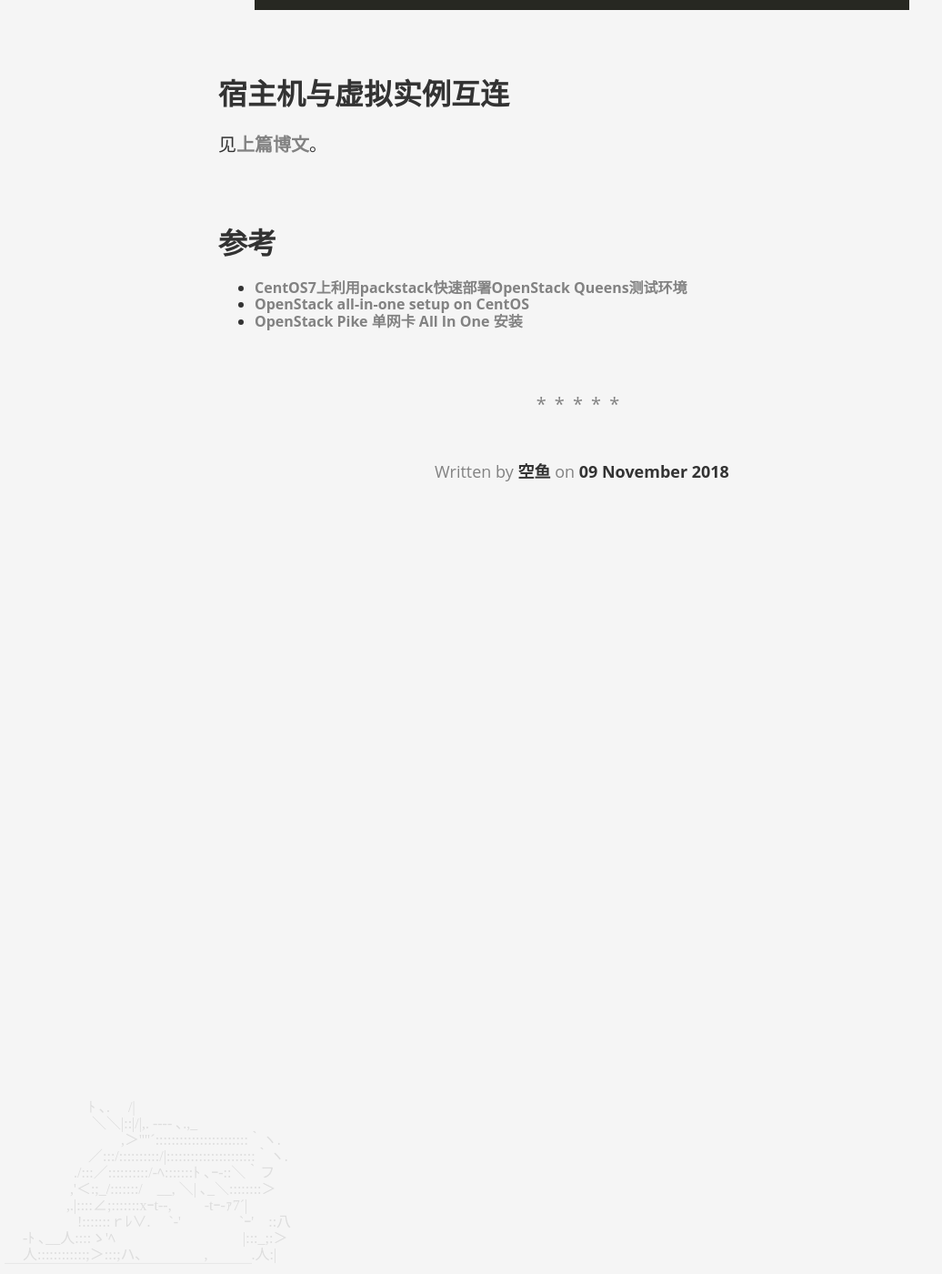
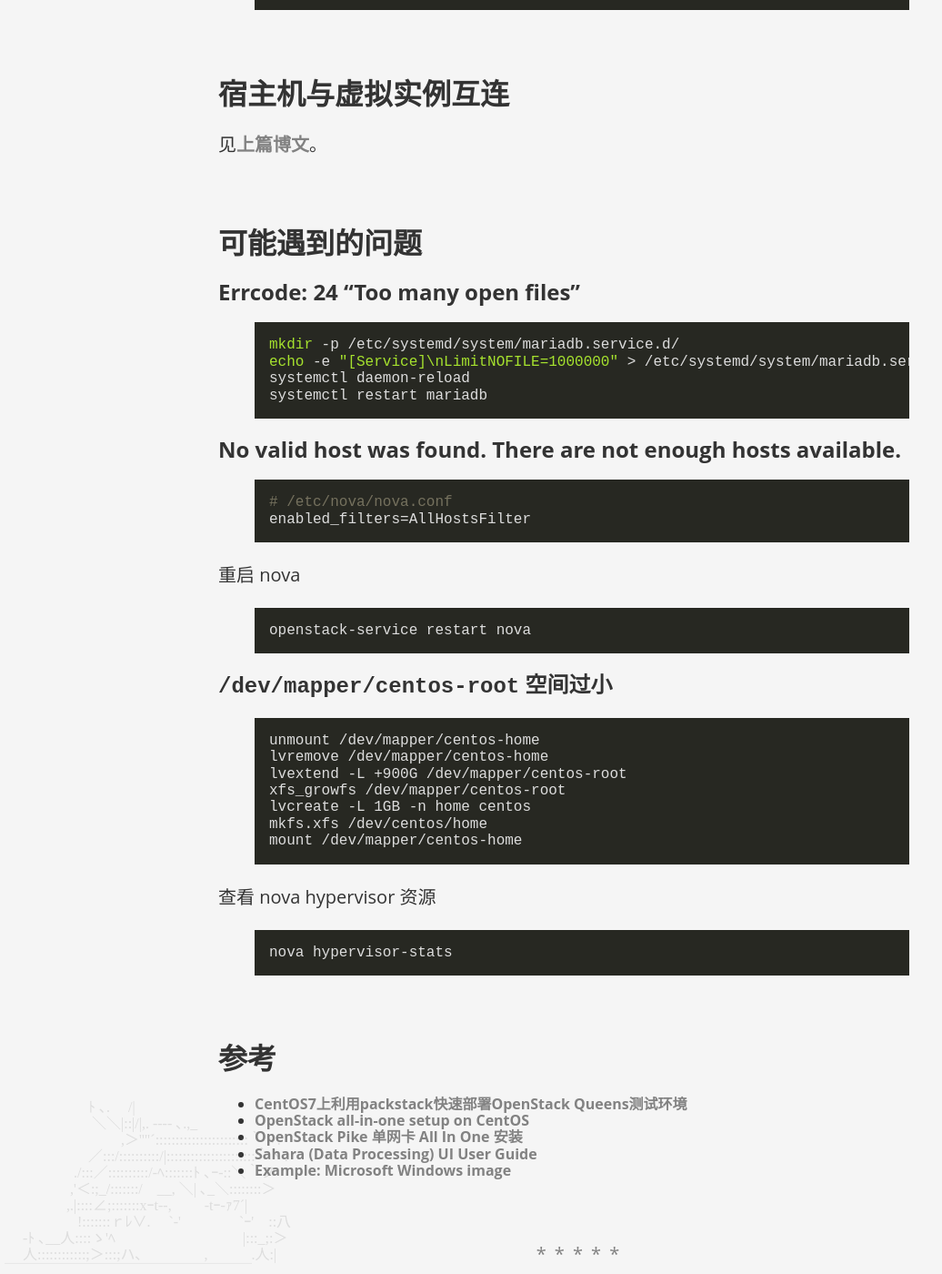
Before and after one commit to Gizeta/gizeta-blog.github.io, a Jekyll site: the page built from _posts/2018-11-09-build-packstack-environment.markdown, in a window 1280 px wide and 1400 px high, scrolled down 27919 px. Shown: the whole window at 91% size, without its empty margins (0-1036 px from the left). Built offline with Jekyll 4.4.1, drawn with Linux system fonts in a browser that asks for light colours; nearby versions of some CDN libraries; comment, search, counter and statistics services are not loaded; some of the changed text lies outside the part shown.

Commit message:
Update post

```diff
--- a/_posts/2018-11-09-build-packstack-environment.markdown
+++ b/_posts/2018-11-09-build-packstack-environment.markdown
@@ -51,7 +51,7 @@
 ===
 {% highlight bash %}
 yum -y install centos-release-openstack-queens epel-release
-yum -y install openstack-packstack python-pip
+yum -y install openstack-packstack openstack-utils python-pip
 packstack --allinone --provision-demo=n --os-neutron-ovs-bridge-mappings=extnet:br-ex --os-neutron-ovs-bridge-interfaces=br-ex:enp0s3 --os-neutron-ml2-type-drivers=vxlan,flat
 {% endhighlight %}
 
@@ -1492,8 +1492,54 @@
 
 <br>
 
+可能遇到的问题
+===
+
+Errcode: 24 "Too many open files"
+---
+{% highlight bash %}
+mkdir -p /etc/systemd/system/mariadb.service.d/
+echo -e "[Service]\nLimitNOFILE=1000000" > /etc/systemd/system/mariadb.service.d/limits.conf
+systemctl daemon-reload
+systemctl restart mariadb
+{% endhighlight %}
+
+No valid host was found. There are not enough hosts available.
+---
+{% highlight ini %}
+# /etc/nova/nova.conf
+enabled_filters=AllHostsFilter
+{% endhighlight %}
+
+重启 nova
+
+{% highlight bash %}
+openstack-service restart nova
+{% endhighlight %}
+
+``/dev/mapper/centos-root`` 空间过小
+---
+{% highlight bash %}
+unmount /dev/mapper/centos-home
+lvremove /dev/mapper/centos-home
+lvextend -L +900G /dev/mapper/centos-root
+xfs_growfs /dev/mapper/centos-root
+lvcreate -L 1GB -n home centos
+mkfs.xfs /dev/centos/home
+mount /dev/mapper/centos-home
+{% endhighlight %}
+
+查看 nova hypervisor 资源
+{% highlight bash %}
+nova hypervisor-stats
+{% endhighlight %}
+
+<br>
+
 参考
 ===
 * [CentOS7上利用packstack快速部署OpenStack Queens测试环境](https://blog.csdn.net/wh211212/article/details/80858083)
 * [OpenStack all-in-one setup on CentOS](http://devopspy.com/cloud-computing/openstack-all-in-one-setup-centos/)
 * [OpenStack Pike 单网卡 All In One 安装](https://segmentfault.com/a/1190000012265886)
+* [Sahara (Data Processing) UI User Guide](https://docs.openstack.org/sahara/queens/user/dashboard-user-guide.html)
+* [Example: Microsoft Windows image](https://docs.openstack.org/image-guide/windows-image.html)
```
